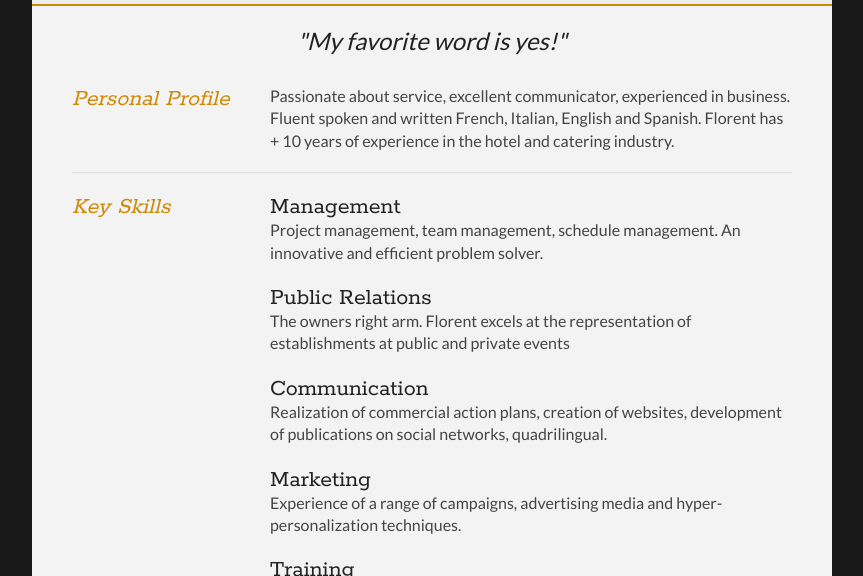
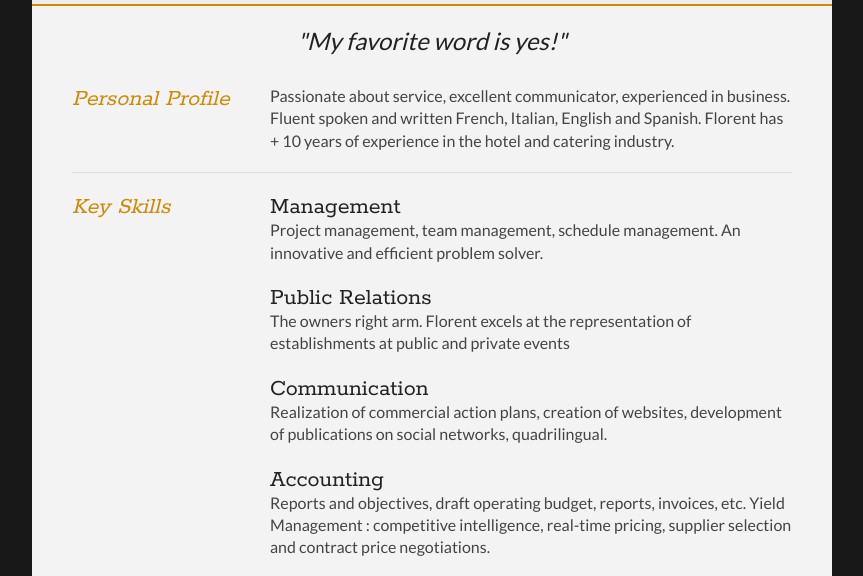
Before and after one commit to imikemiller/florent, a plain HTML site: page index.html in a window 1280 px wide. Shown: the part 196-772 px from the top of the page, without its empty margins (208-1071 px from the left). Drawn offline with Linux system fonts and the light colour scheme.

Commit message:
Readded accounting

```diff
--- a/index.html
+++ b/index.html
@@ -73,6 +73,11 @@
 				<article>
 					<h2>Communication</h2>
 					<p>Realization of commercial action plans, creation of websites, development of publications on social networks, quadrilingual.</p>
+				</article>
+
+				<article>
+					<h2>Accounting</h2>
+					<p>Reports and objectives, draft operating budget, reports, invoices, etc. Yield Management : competitive intelligence, real-time pricing, supplier selection and contract price negotiations.</p>
 				</article>
 
 				<article>
```
